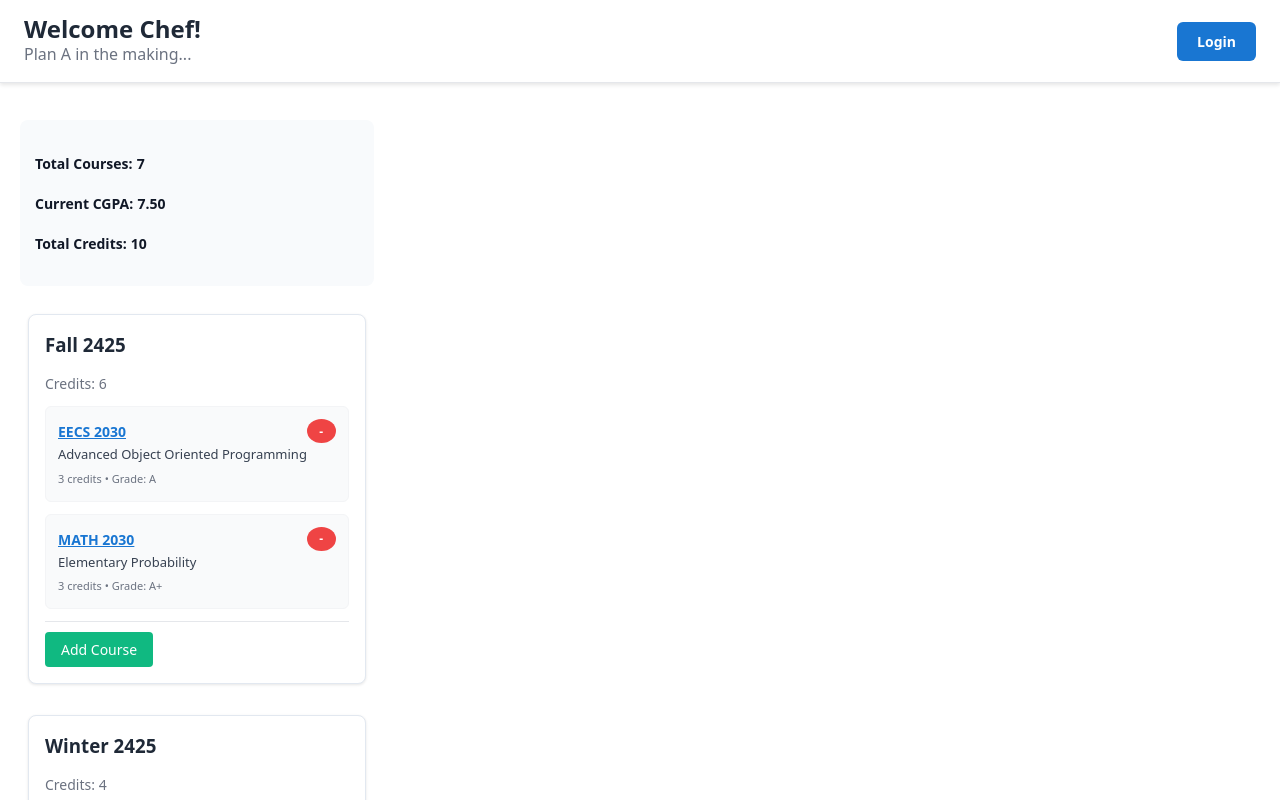
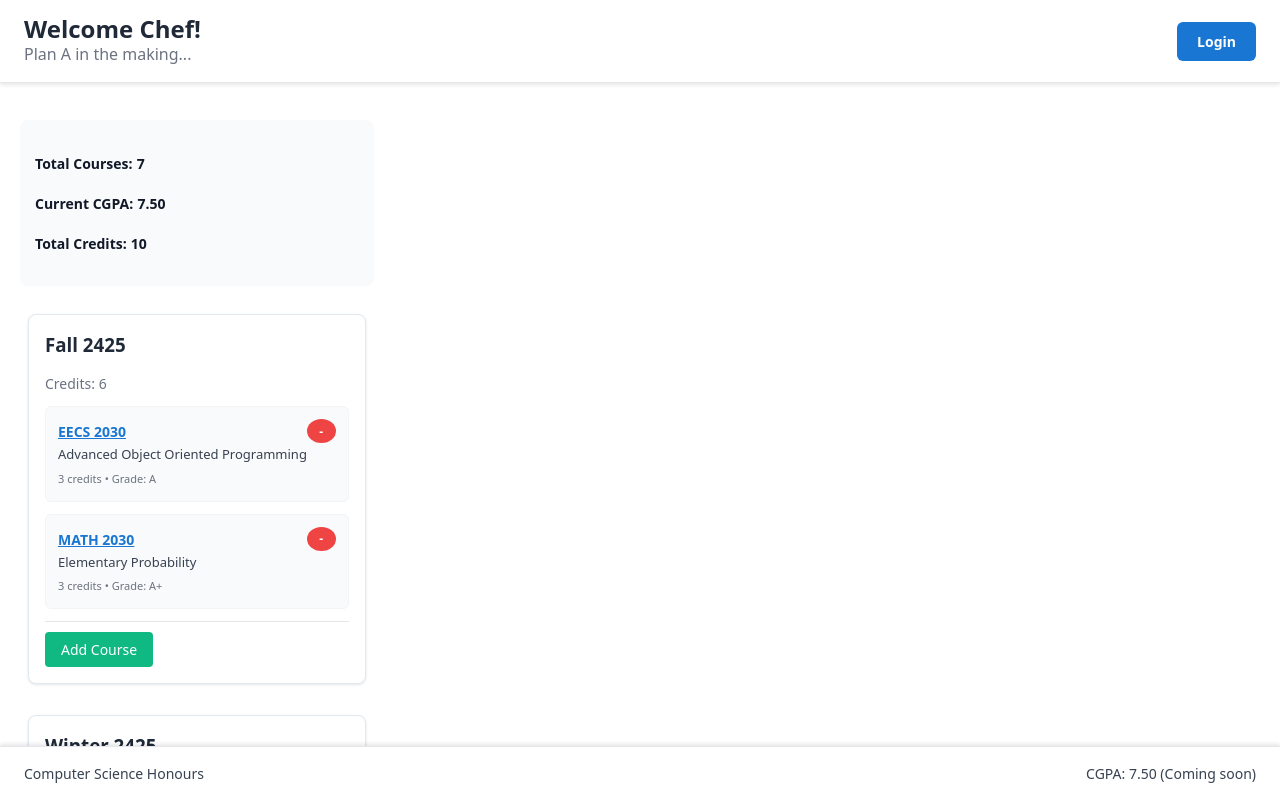
Before and after one commit to adelynntran/Planfinity, a React (Vite) app in the folder client/: page / in a window 1280 px wide. Shown: the top 800 px of the page. Built offline with nearby package versions, Linux system fonts and the light colour scheme.

Commit message:
add Footer to Layout

```diff
--- a/client/src/components/layout/Layout.jsx
+++ b/client/src/components/layout/Layout.jsx
@@ -3,10 +3,13 @@ import { useApp } from '../../context/AppContext';
 
 //import components here:
 import Header from '../layout/Header';
+import Footer from '../layout/Footer';
 
 function Layout({children}) {
     const location = useLocation();
-    const { getCourse } = useApp();
+
+    //import states from context value in AppContext:
+    const { getCourse, calculateCumulativeGPA, state } = useApp();
 
 
     //determine header content based on current route:
@@ -36,7 +39,37 @@ function Layout({children}) {
         };
     };
 
+    const getFooterProps = () => {
+        if (location.pathname === '/') {
+            const gpaData = calculateCumulativeGPA();
+            return {
+                type: "degree",
+                data: {
+                    degreeName: state.currentPlan.name,
+                    cgpaScale9: gpaData.gpa,
+                    letterGrade: gpaData.letter
+                }
+            };
+        }
+        if (location.pathname.startsWith('/course/')) {
+            const courseId = location.pathname.split('/')[2];
+            const course = getCourse(courseId);
+            return {
+                type: "course",
+                data: {
+                    courseName: course?.code,
+                    currentCourseGPA: 85, //dummy data
+                    targetCourseGPA: 90 //dummy data
+                }
+            };
+        }
+
+        //default return
+        return {type: "dgree", data: {}};
+    }
+
     const headerProps = getHeaderProps();
+    const footerProps = getFooterProps();
     return (
         <div>
             {/*Header component*/}
@@ -46,8 +79,12 @@ function Layout({children}) {
             <main style={{ paddingTop: '80px' }}>
       {children}
     </main>
+            {/*Footer component*/}
+            <Footer {...footerProps}/>
         </div>
     );
+
+
 };
 
 export default Layout;
```
